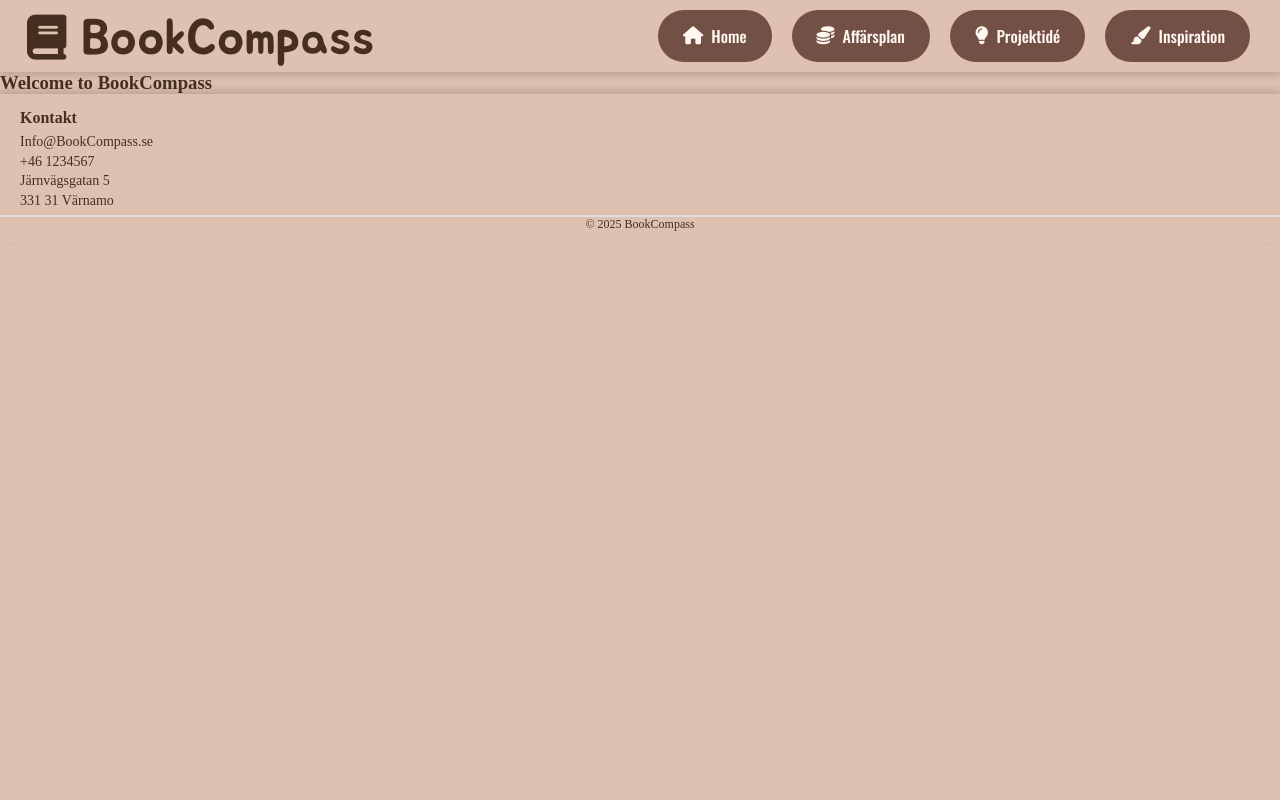
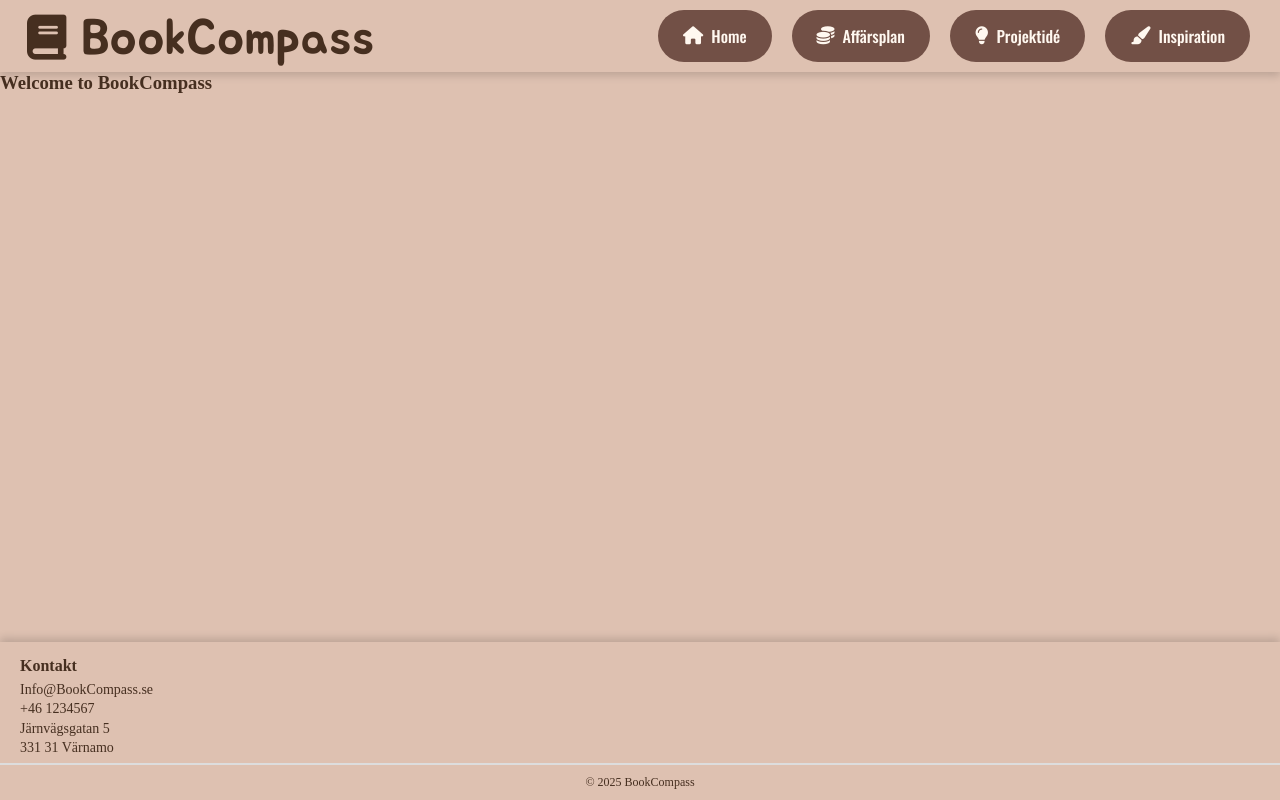
Before and after one commit to gytu24nn/BookCompass, a React (Vite) app in the folder frontend/: page / in a window 1280 px wide. Built offline with nearby package versions, Linux system fonts and the light colour scheme; a web font is replaced by a local one.

Commit message:
footer design fixed

```diff
--- a/frontend/src/App.css
+++ b/frontend/src/App.css
@@ -5,17 +5,19 @@
   box-sizing: border-box;
 }
 
-
 body {
-  display: flex;
-  flex-direction: column;
   min-height: 100vh; /* Se till att hela sidan tar upp hela fönstret */
   color: #462F20; /* Mörkbrun text */
 }
 
+#wrapper {
+  display: flex;
+  flex-direction: column;
+  min-height: 100vh;
+}
+
 main {
   flex: 1; /* Gör att main växer och trycker ner footern */
-  height: 100%
 }
 
 
@@ -83,10 +85,6 @@ main {
   background-color: whitesmoke;
 }
 
-/* .affarsplan-container p br {
-  display: none;
-} */
-
 /*Design för header*/
 #headerFont {
   font-family: "Jua", sans-serif;
@@ -124,6 +122,7 @@ footer {
   bottom: 0;
   background-color: #dec1b1;
   box-shadow: 0px -4px 8px rgba(0, 0, 0, 0.15);
+  margin-top: auto;
 }
 
 .footer-container {
@@ -156,7 +155,7 @@ footer {
 
 .footer-bottom {
   text-align: center;
-  padding-top: 10px 0;
+  padding-top: 10px;
   font-size: 12px;
   color: #462F20;
   border-top: 2px solid #ddd;
--- a/frontend/src/components/Layout/Layout.tsx
+++ b/frontend/src/components/Layout/Layout.tsx
@@ -1,26 +1,32 @@
-import { Outlet, Link } from "react-router-dom"
+import { Outlet, Link } from "react-router-dom";
 
 const Layout = () => {
-    return(
-        <>
-            <div>
+  return (
+    <div id="wrapper">
         <header>
-                    <h1 id="headerFont"><i className="fa-solid fa-book"></i>BookCompass</h1>
+          <h1 id="headerFont">
+            <i className="fa-solid fa-book"></i>BookCompass
+          </h1>
           <nav id="menyOptions">
-                        <Link className="menuOption" to="/"><i className="fa-solid fa-house"></i>Home</Link>
-                        <Link className="menuOption" to="/affärsplan"><i className="fa-solid fa-coins"></i>Affärsplan</Link>
-                        <Link className="menuOption" to="/projektidé"><i className="fa-solid fa-lightbulb"></i>Projektidé</Link>
-                        <Link className="menuOption" to="/inspiration"><i className="fa-solid fa-paintbrush"></i>Inspiration</Link>
+            <Link className="menuOption" to="/">
+              <i className="fa-solid fa-house"></i>Home
+            </Link>
+            <Link className="menuOption" to="/affärsplan">
+              <i className="fa-solid fa-coins"></i>Affärsplan
+            </Link>
+            <Link className="menuOption" to="/projektidé">
+              <i className="fa-solid fa-lightbulb"></i>Projektidé
+            </Link>
+            <Link className="menuOption" to="/inspiration">
+              <i className="fa-solid fa-paintbrush"></i>Inspiration
+            </Link>
           </nav>
         </header>
 
-                <div>
         <main>
           <Outlet />
         </main>
-                </div>
 
-                <div>
         <footer>
           <div className="footer-container">
             <div className="footer-section">
@@ -28,7 +34,6 @@ const Layout = () => {
               <p>
                 Info@BookCompass.se <br />
                 +46 1234567 <br />
-
                 Järnvägsgatan 5 <br />
                 331 31 Värnamo <br />
               </p>
@@ -37,13 +42,9 @@ const Layout = () => {
           <div className="footer-bottom">
             <p>© 2025 BookCompass</p>
           </div>
-
         </footer>
     </div>
-
-            </div>
-        </>
-    )
-}
+  );
+};
 
 export default Layout;
```
Lines whose indentation alone changed are shown as unchanged.
